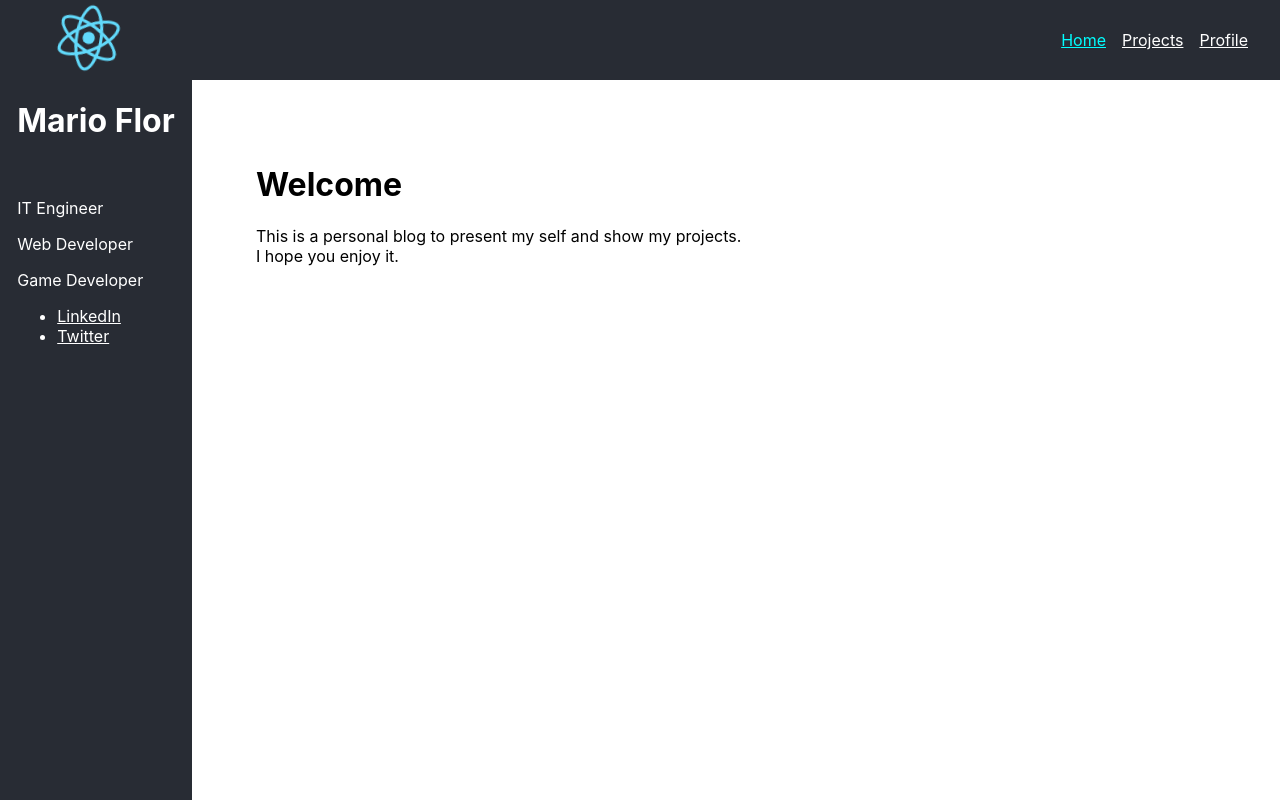
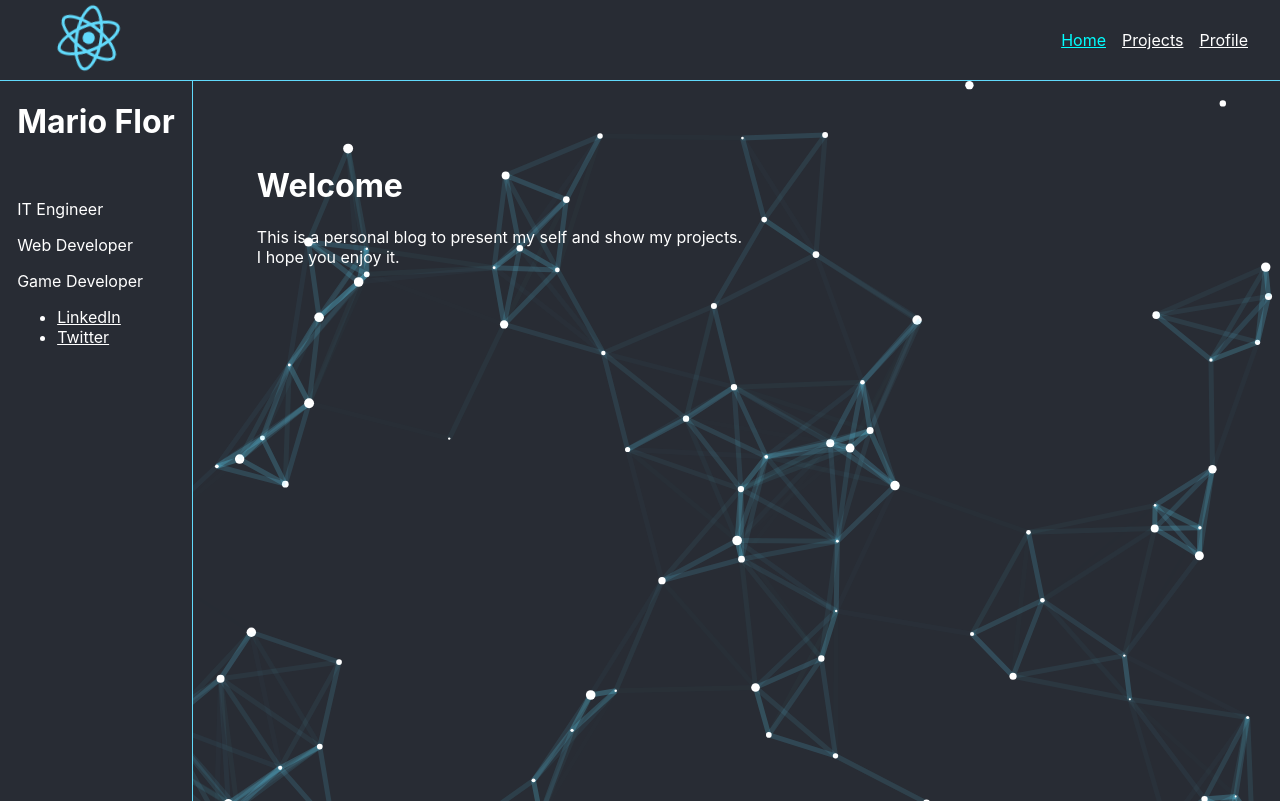
Before and after one commit to ObliMario/mario-flor-dev, a React (Create React App) app: page / in a window 1280 px wide. Built offline with nearby package versions, Linux system fonts and the light colour scheme.

Commit message:
tsParticles Background

```diff
--- a/package.json
+++ b/package.json
@@ -12,7 +12,9 @@
     "react-dom": "^18.2.0",
     "react-router-dom": "^6.4.2",
     "react-scripts": "5.0.1",
+    "react-tsparticles": "^2.5.1",
     "react-youtube": "^10.0.0",
+    "tsparticles": "^2.5.1",
     "web-vitals": "^2.1.4"
   },
   "scripts": {
--- a/src/App.css
+++ b/src/App.css
@@ -3,6 +3,7 @@
 :root {
   --color-primary-dark: #282c34;
   --color-primary-light: #ffffff;
+  --color-react: #61dafb;
 
 }
 
@@ -29,10 +30,13 @@
   color: white;
   height: 10vh;
   padding: 0em 2em;
+  /* Add a buttom border */
+  border-bottom: 1px solid var(--color-react);
 }
 
 .App-link {
-  color: #61dafb;
+  color: var(--color-react);
+
 }
 
 @keyframes App-logo-spin {
@@ -62,7 +66,6 @@
   min-height: 90vh;
   flex-direction: row;
   justify-content: center;
-  background-color: var(--color-primary-light);
 }
 
 /* Left Bar */
@@ -76,6 +79,8 @@
   background-color: var(--color-primary-dark);
   justify-content: flex-start;
   color: #ffffff;
+  /* add a right border */
+  border-right: 1px solid var(--color-react);
 }
 
 .personalData {
@@ -87,6 +92,7 @@
 .RightBar {
   width: 100%;
   padding: 4em;
+  color: #ffffff;
 }
 
 .blogImg {
@@ -96,3 +102,12 @@
 .blogImg img {
   height: 20em;
 }
+
+.particles {
+  position: fixed;
+  z-index: -1;
+  /* cover all screen */
+  width: 100%;
+  height: 100%;
+
+}
--- a/src/App.js
+++ b/src/App.js
@@ -1,4 +1,4 @@
-import './App.css';
+import "./App.css";
 import { HashRouter, Route, Routes } from "react-router-dom";
 import { HomePage } from "./HomePage";
 import { BlogPage } from "./BlogPage";
@@ -6,10 +6,11 @@
 import { Menu } from "./Menu";
 import { BlogPost } from "./BlogPost";
 
+function App() {
 
-function App() {
   return (
     <HashRouter>
+
       <Menu />
       <Routes>
         <Route path="/" element={<HomePage />} />
--- a/src/Container.js
+++ b/src/Container.js
@@ -2,14 +2,112 @@
 import Col from "react-bootstrap/Col";
 import Row from "react-bootstrap/Row";
 import { LeftBar } from "./LeftBar";
+import Particles from "react-tsparticles";
+import { useCallback } from "react";
+import { loadFull } from "tsparticles";
 
 function Container({ children }) {
+  const particlesInit = useCallback(async (engine) => {
+    console.log(engine);
+    // you can initiate the tsParticles instance (engine) here, adding custom shapes or presets
+    // this loads the tsparticles package bundle, it's the easiest method for getting everything ready
+    // starting from v2 you can add only the features you need reducing the bundle size
+    await loadFull(engine);
+  }, []);
+
+  const particlesLoaded = useCallback(async (container) => {
+    await console.log(container);
+  }, []);
   return (
     <Row className="Container">
+        <Particles
+          className="particles"
+          id="tsparticles"
+          init={particlesInit}
+          loaded={particlesLoaded}
+          options={{
+            fullScreen: {
+              enable: false,
+              zIndex: -1,
+            },
+            background: {
+              color: {
+                value: "#282c34",
+              },
+            },
+            fpsLimit: 60,
+            interactivity: {
+              events: {
+                onClick: {
+                  enable: true,
+                  mode: "push",
+                },
+                onHover: {
+                  enable: true,
+                  mode: "repulse",
+                },
+                resize: true,
+              },
+              modes: {
+                push: {
+                  quantity: 4,
+                },
+                repulse: {
+                  distance: 200,
+                  duration: 0.4,
+                },
+              },
+            },
+            particles: {
+              color: {
+                value: "#ffffff",
+              },
+              links: {
+                color: "#61dafb",
+                distance: 150,
+                enable: true,
+                opacity: 0.3,
+                width: 5,
+              },
+              collisions: {
+                enable: true,
+              },
+              move: {
+                directions: "none",
+                enable: true,
+                outModes: {
+                  default: "bounce",
+                },
+                random: false,
+                speed: 2,
+                straight: false,
+              },
+              number: {
+                density: {
+                  enable: true,
+                  area: 800,
+                },
+                value: 80,
+              },
+              opacity: {
+                value: 1,
+              },
+              shape: {
+                type: "circle",
+              },
+              size: {
+                value: { min: 1, max: 5 },
+              },
+            },
+            detectRetina: true,
+          }}
+        />
       <Col className="LeftBar">
         <LeftBar />
       </Col>
-      <Col className="RightBar">{children}</Col>
+      <Col className="RightBar">
+        {children}
+      </Col>
     </Row>
   );
 }
--- a/src/HomePage.js
+++ b/src/HomePage.js
@@ -1,6 +1,8 @@
 import React from "react";
 import { Container } from "./Container";
+
 function HomePage() {
+
   return (
     <Container>
       <h1>Welcome</h1>
@@ -8,6 +10,7 @@
         This is a personal blog to present my self and show my projects.
         <br />I hope you enjoy it.
       </p>
+
     </Container>
   );
 }
```
Also changed, not shown: 1 other file (tests, documents, lock files or other folders).
